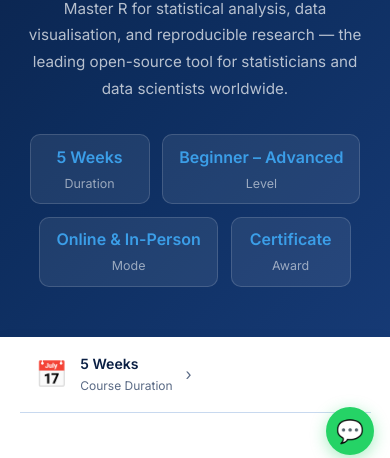
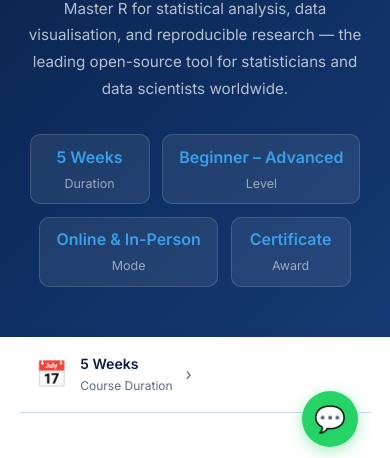
Before and after one commit to M-Andrew250/researchbridge, a plain HTML site: page pages/courses/R.html in a window 390 px wide. Shown: the part 365-823 px from the top of the page. Drawn offline with nearby package versions, Linux system fonts and the light colour scheme.

Commit message:
shaky mobile phone fixed

```diff
--- a/css/course-page.css
+++ b/css/course-page.css
@@ -678,7 +678,12 @@
   transition: opacity 0.3s, transform 0.3s, background 0.2s;
   pointer-events: none;
   text-decoration: none;
-}
+  /* ADD THESE TWO */
+  will-change: transform, opacity;
+  -webkit-backface-visibility: hidden;
+  backface-visibility: hidden;
+}
+
 
 .sticky-enrol.visible {
   opacity: 1;
@@ -1671,14 +1676,27 @@
     right: 1rem;
   }
 
-  .whatsapp-btn {
-    width: 48px;
-    height: 48px;
-    font-size: 1.4rem;
-    bottom: 1.5rem;
-    right: 1rem;
-  }
-
+ .whatsapp-btn {
+  position: fixed;
+  bottom: 2rem;
+  right: 2rem;
+  width: 56px;
+  height: 56px;
+  background: #25D366;
+  border-radius: 50%;
+  display: flex;
+  align-items: center;
+  justify-content: center;
+  font-size: 1.6rem;
+  box-shadow: 0 4px 16px rgba(37, 211, 102, 0.4);
+  z-index: 999;
+  transition: transform 0.2s, box-shadow 0.2s;
+  text-decoration: none;
+  /* ADD THESE TWO */
+  will-change: transform;
+  -webkit-backface-visibility: hidden;
+  backface-visibility: hidden;
+}
 }
 
 @media (max-width: 480px) {
@@ -1701,7 +1719,18 @@
 }
 
 
-
+/* Hide Both Buttons on Mobile Scroll */
+@media (max-width: 768px) {
+  .sticky-enrol.scrolling,
+  .whatsapp-btn.scrolling {
+    opacity: 0 !important;
+    pointer-events: none;
+  }
+
+  .whatsapp-btn {
+    transition: opacity 0.3s, transform 0.2s;
+  }
+}
 
 /* ── HAMBURGER BUTTON ── */
 .nav-hamburger {
--- a/js/main.js
+++ b/js/main.js
@@ -32,7 +32,7 @@ if (progressBar) {
     const docHeight = document.documentElement.scrollHeight - window.innerHeight;
     const progress = (scrollTop / docHeight) * 100;
     progressBar.style.width = progress + '%';
-  });
+  }, { passive: true });
 }
 
 
@@ -45,7 +45,7 @@ if (stickyEnrol) {
     } else {
       stickyEnrol.classList.remove('visible');
     }
-  });
+  }, { passive: true });
 }
 
 
@@ -108,7 +108,7 @@ if (indicatorCurrent) {
         link.scrollIntoView({ behavior: 'smooth', block: 'nearest', inline: 'center' });
       }
     });
-  });
+  }, { passive: true });
 }
 
 
@@ -146,7 +146,7 @@ if (tocSidebar) {
       }
     });
 
-  });
+  }, { passive: true });
 }
 
 
@@ -206,3 +206,38 @@ if (navHamburger && navLinks) {
     });
   });
 }
+
+
+
+// ── PAUSE VIDEO ON SCROLL FOR PERFORMANCE ──
+if (heroVideo) {
+  let scrollTimer = null;
+
+  window.addEventListener('scroll', () => {
+    if (!heroVideo.paused) {
+      heroVideo.pause();
+    }
+    clearTimeout(scrollTimer);
+    scrollTimer = setTimeout(() => {
+      heroVideo.play().catch(() => {});
+    }, 150);
+  }, { passive: true });
+}
+
+
+
+// ── HIDE FIXED BUTTONS WHILE SCROLLING ON MOBILE ──
+if (window.innerWidth <= 768) {
+  const fixedButtons = document.querySelectorAll(
+    '.whatsapp-btn, .sticky-enrol'
+  );
+  let scrollEndTimer = null;
+
+  window.addEventListener('scroll', () => {
+    fixedButtons.forEach(btn => btn.classList.add('scrolling'));
+    clearTimeout(scrollEndTimer);
+    scrollEndTimer = setTimeout(() => {
+      fixedButtons.forEach(btn => btn.classList.remove('scrolling'));
+    }, 200);
+  }, { passive: true });
+}
```
